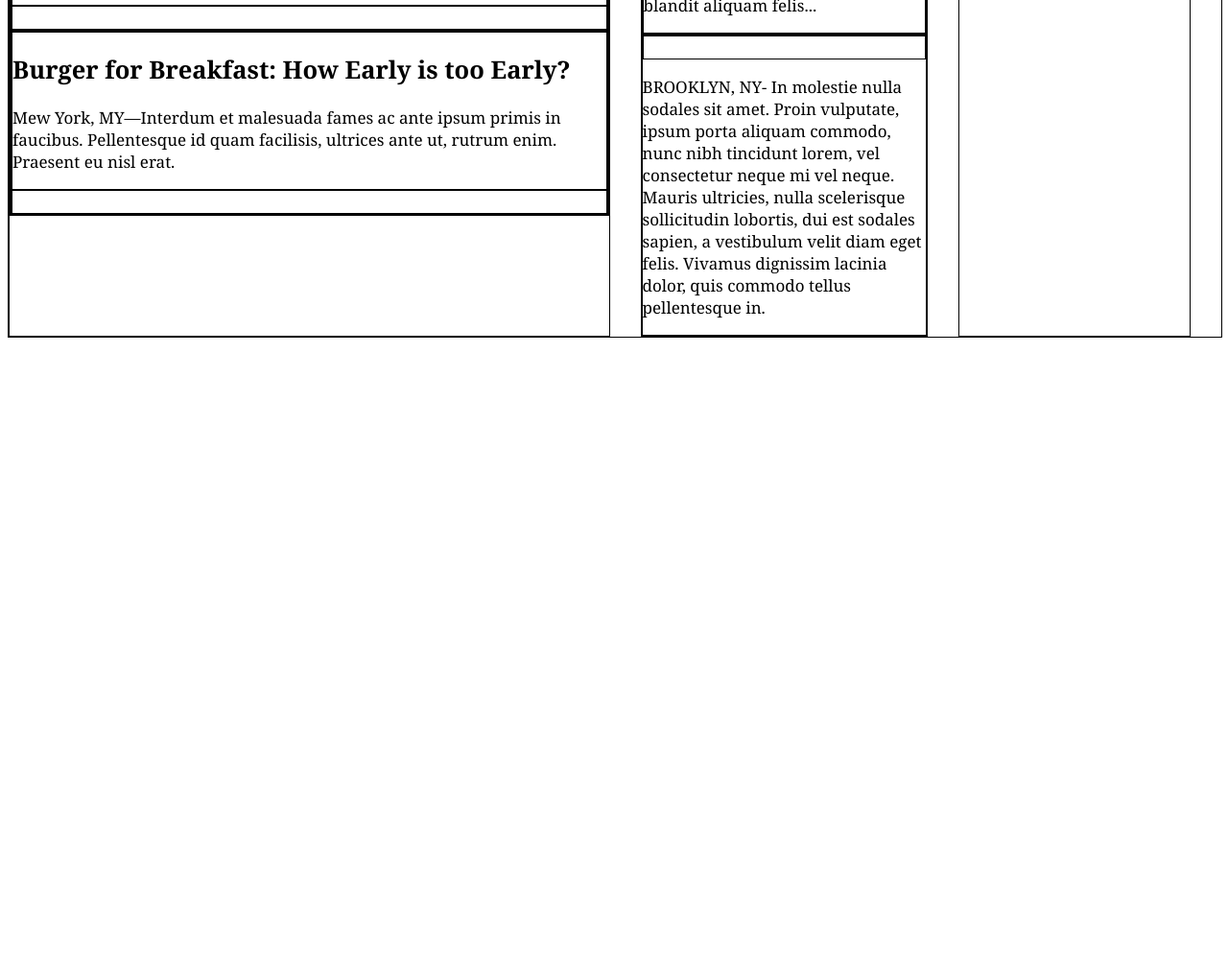
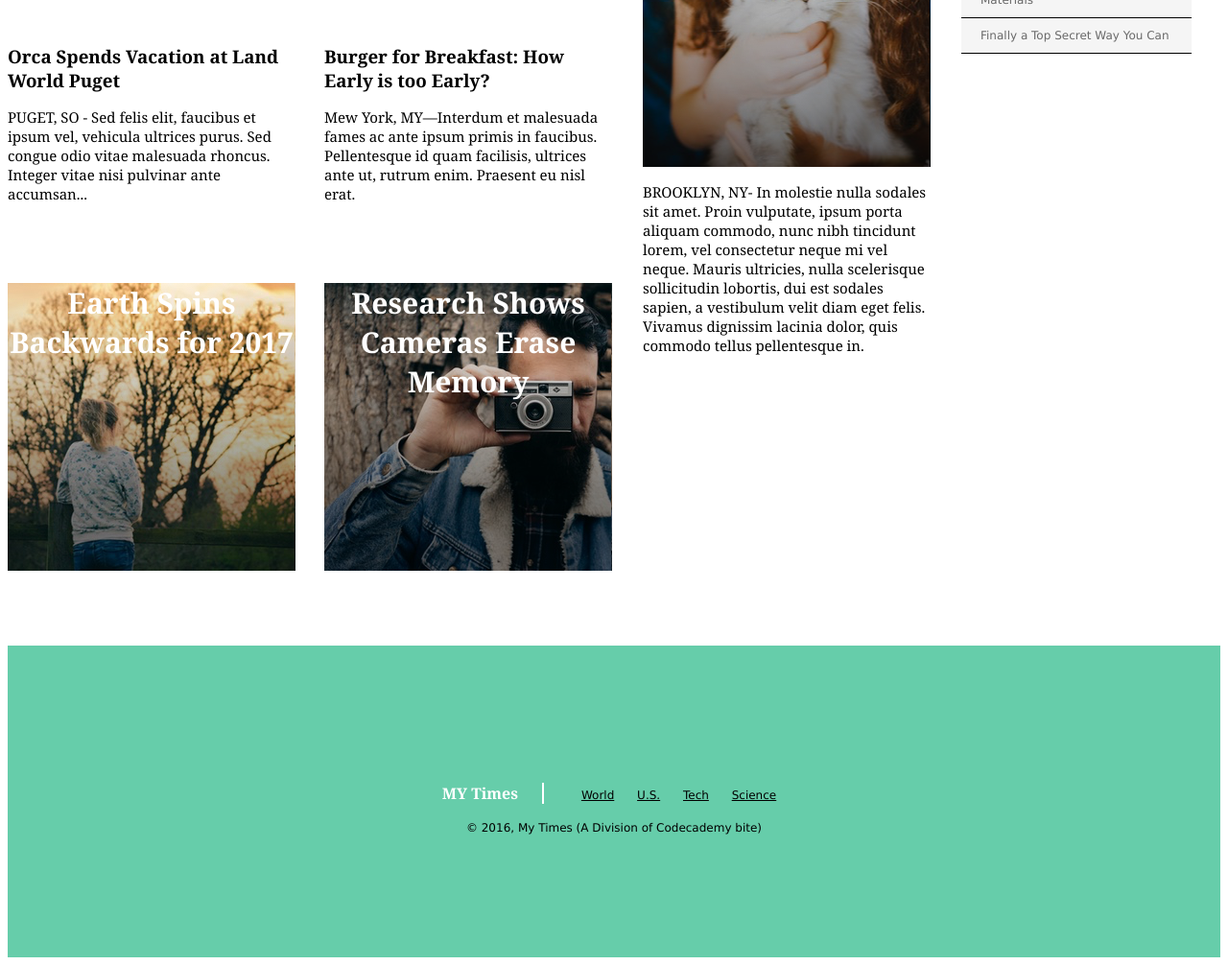
Before and after one commit to harrison-bergeron/my-times, a plain HTML site: page index.html in a window 1280 px wide. Shown: the part 623-1629 px from the top of the page at 96% size. Before the commit the page ends 1053 px from the top, so only its background shows below. Drawn offline with Linux system fonts and the light colour scheme.

Commit message:
Final draft of HTML and CSS docs.

```diff
--- a/index.html
+++ b/index.html
@@ -73,8 +73,8 @@
       <!-- Third News Column -->
       <div class="column small">
         <img class="cookie" src="./resources/images/img-news-bite.png">
-        <div>
-          <h3>NEWS BITEAS</h3>
+        <div class="news-bites">
+          <h3>NEWS BITES</h3>
           <span class="bite">Cate Emoji Goes Viral</span>
           <span class="bite">Buy Youtube Views</span>
           <span class="bite">Home Business Advertising Ideas</span>
@@ -85,5 +85,21 @@
       </div>
 
     </div>
+
+    <!-- Footer -->
+    <footer>
+      <div class="info">
+        <span class="title">MY Times</span>
+        <nav>
+          <span><a href="#">World</a></span>
+          <span><a href="#">U.S.</a></span>
+          <span><a href="#">Tech</a></span>
+          <span><a href="#">Science</a></span>
+        </nav>
+      </div>
+
+      <div class="copyright">&copy; 2016, My Times (A Division of Codecademy bite)</div>
+
+    </footer>
   </body>
 </html>
--- a/resources/css/style.css
+++ b/resources/css/style.css
@@ -1,6 +1,6 @@
 body {
   font-family: Georgia;
-  font-size: 17px;
+  font-size: 15px;
   color: black;
 
 }
@@ -53,7 +53,7 @@ a {
 }
 
 div {
-  border: 1px solid black;
+  /* border: 1px solid black; */
   display: block;
 }
 
@@ -83,15 +83,118 @@ div {
 }
 
 .image-content {
+  height: 300px;
+  margin-top: 15px;
   font-family: Georgia;
   font-weight: bold;
+  font-size: 30px;
   color: white;
+  text-align: center;
 }
 
-.lead-story.image-content {
-  background-image: url(./resources/images/img-story-main.png);
+/* Nested Class Location: Image only appears if there is a space between class identifiers */
+.lead-story .image-content {
+  background-image: url("../../resources/images/img-story-main.png");
   width: 630px;
   margin-top: 0;
   font-size: 40px;
   text-align: left;
 }
+
+p {
+  display: block;
+  margin: 16px 0;
+}
+
+h2 {
+  display: block;
+  font-size: 1.25em;
+  margin: 0.83em 0;
+}
+
+/* Same Class Location: Image does not appear if there is a space between class identifiers */
+.fall-cancelled.image-content {
+  background-image: url("../../resources/images/img-story-2.png");
+}
+
+.pop-culture.image-content {
+  background-image: url("../../resources/images/img-story-3.png");
+}
+
+.cat-ceo.image-content {
+  background-image: url("../../resources/images/img-story-1.png");
+}
+
+.stories {
+  display: flex;
+  justify-content: space-between;
+  margin-top: 17px;
+}
+
+.story {
+  display: flex;
+  flex-direction: column;
+  width: 300px;
+}
+
+.stories .text-content {
+  height: 250px;
+}
+
+.narrative {
+  margin-top: 16px;
+}
+
+h3 {
+  display: block;
+}
+
+.news-bites h3 {
+  margin-bottom: 41px;
+  font-size: 16px;
+  font-weight: bold;
+  text-align: center;
+}
+
+.news-bites .bite {
+  display: block;
+  padding: 11px 20px;
+  border-bottom: 1px solid black;
+  background-color: WhiteSmoke;
+  font-family: Verdana;
+  font-size: 12px;
+  color: DimGray;
+}
+
+footer {
+  display: flex;
+  align-items: center;
+  justify-content: center;
+  flex-direction: column;
+  width: 100%;
+  height: 325px;
+  background-color: MediumAquamarine;
+  margin: auto;
+  font-family: Verdana;
+  font-size: 12px;
+}
+
+footer .title {
+  display: inline-block;
+  padding-right: 25px;
+  border-right: 2px solid white;
+  font-family: Georgia;
+  font-size: 16px;
+  font-weight: bold;
+  color: white;
+}
+
+footer nav {
+  display: inline-block;
+  padding-left: 25px;
+}
+
+nav span {
+  display: inline-block;
+  padding: 20px 10px;
+}
```
Also changed, not shown: 2 other files.
